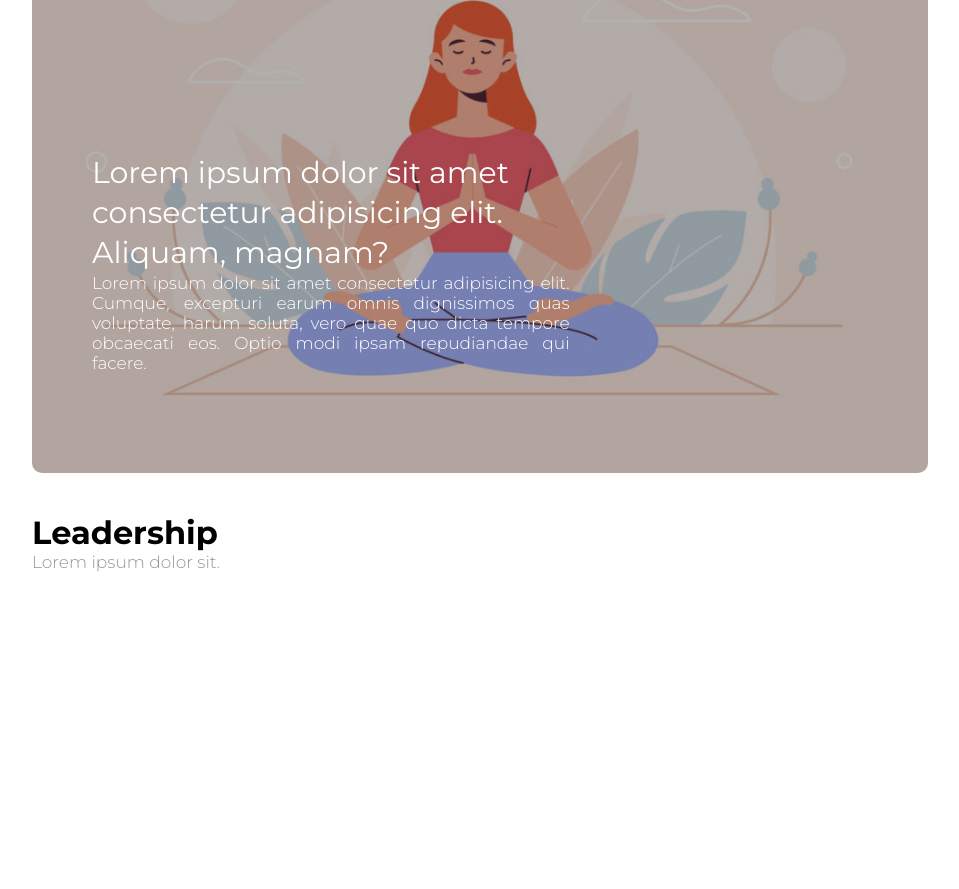
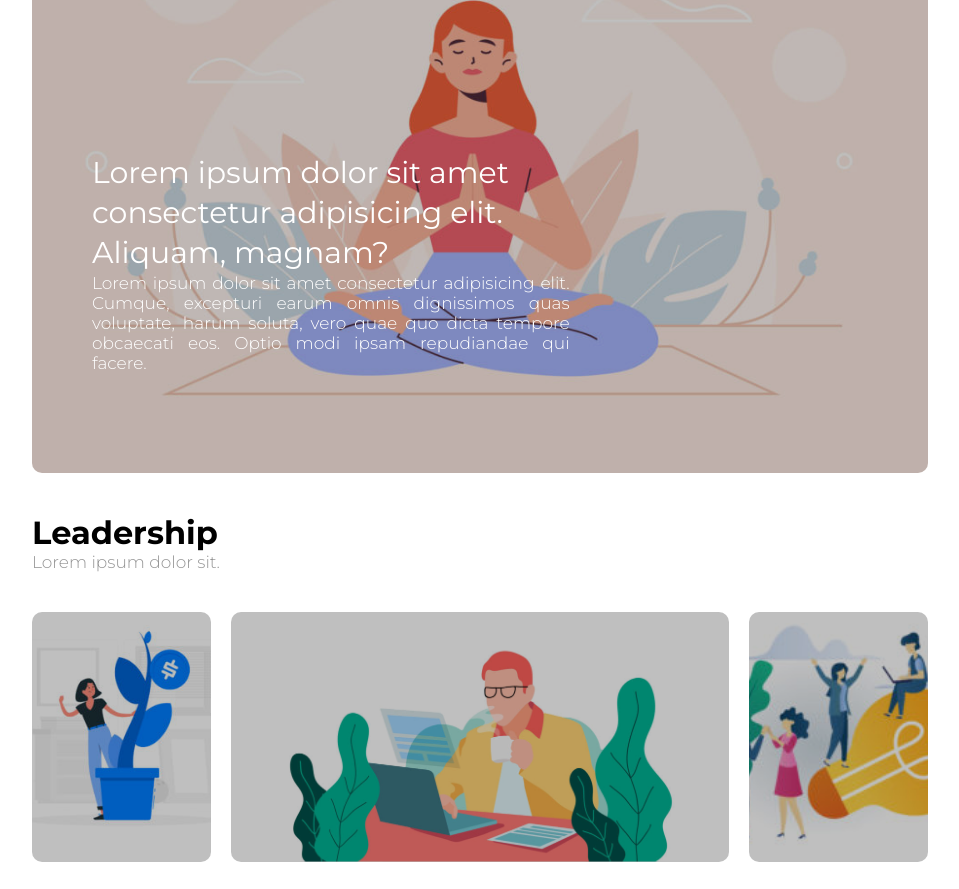
Before and after one commit to chazn3x/htmlcss-wp, a plain HTML site: page index.html in a window 1280 px wide. Shown: the part 311-1200 px from the top of the page, without its empty margins (160-1119 px from the left). Before the commit the page ends 1003 px from the top, so only its background shows below. Drawn offline with Linux system fonts and the light colour scheme.

Commit message:
immagini main-body

```diff
--- a/css/style.css
+++ b/css/style.css
@@ -21,7 +21,7 @@
     border-radius: 10px;
 }
 .layover {
-    background-color:  rgba(0, 0, 0, 0.3);
+    background-color:  rgba(0, 0, 0, 0.25);
     width: 100%;
     height: 100%;
 }
@@ -95,6 +95,22 @@ main .main-body .content {
     width: calc(60% - 40px);
     margin: 0 20px;
 }
+main .main-body .immagine {
+    width: 100%;
+    height: 250px;
+    background-position: center;
+    background-size: cover;
+    background-repeat: no-repeat;
+}
+main .main-body #img-left {
+    background-image: url(../img/img-1.jpg);
+}
+main .main-body #img-center {
+    background-image: url(../img/banner-2.jpg);
+}
+main .main-body #img-right {
+    background-image: url(../img/img-3.jpg);
+}
 
 /* ++++++ footer ++++++ */
 footer {
--- a/index.html
+++ b/index.html
@@ -73,14 +73,13 @@
             <div class="main-header">
 
                 <!-- titolo -->
-                <h1>
-                    Leadership
-                </h1>
+                <h1>Leadership</h1>
                 <!-- /titolo -->
 
                 <!-- sottotitolo -->
                 <h4>Lorem ipsum dolor sit.</h4>
                 <!-- /sottotitolo -->
+
             </div>
             <!-- /main header -->
 
@@ -90,17 +89,35 @@
                 <!-- left sidebar -->
                 <div class="sidebar left">
 
+                    <!-- picture -->
+                    <div id="img-left" class="immagine round-border">
+                        <div class="layover round-border"></div>
+                    </div>
+                    <!-- /picture -->
+
                 </div>
                 <!-- /left sidebar -->
 
                 <!-- content -->
                 <div class="content left">
 
+                    <!-- picture -->
+                    <div id="img-center" class="immagine round-border">
+                        <div class="layover round-border"></div>
+                    </div>
+                    <!-- /picture -->
+
                 </div>
                 <!-- /content -->
 
                 <!-- right sidebar -->
                 <div class="sidebar left">
+
+                    <!-- picture -->
+                    <div id="img-right" class="immagine round-border">
+                        <div class="layover round-border"></div>
+                    </div>
+                    <!-- /picture -->
 
                 </div>
                 <!-- /right sidebar -->
```
